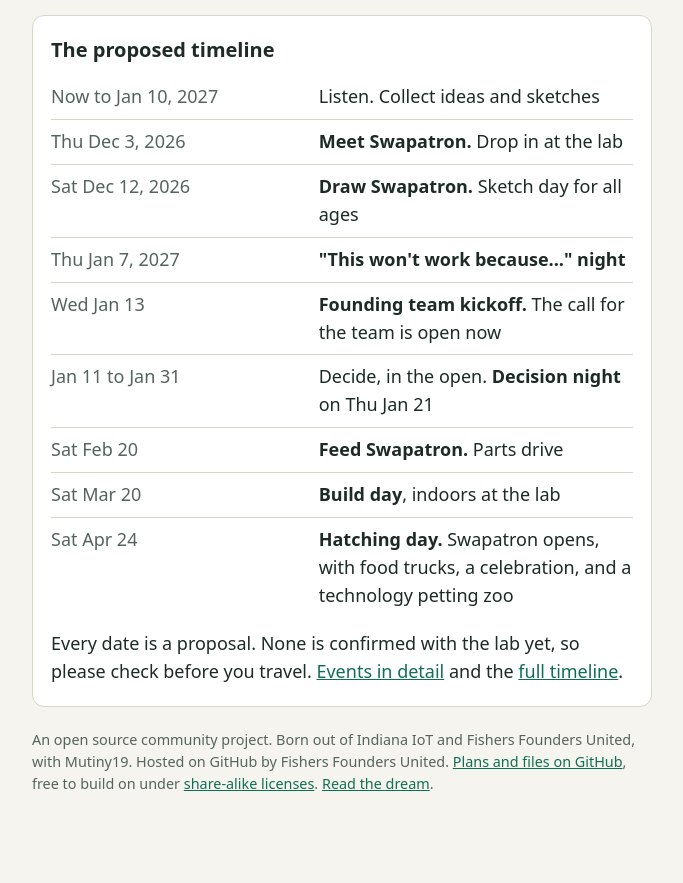
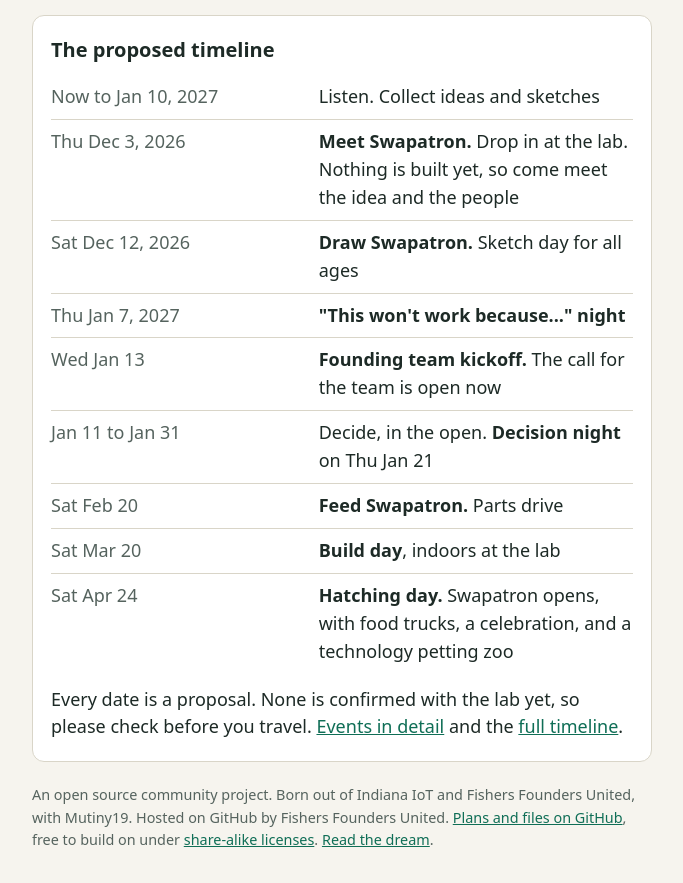
Before and after one commit to Badarado1998/Swapatron5000, a plain HTML site: page index.html in a window 1280 px wide. Shown: the part 2799-3682 px from the top of the page, without its empty margins (298-981 px from the left). Before the commit the page ends 3654 px from the top, so only its background shows below. Drawn offline with Linux system fonts and the light colour scheme.

Commit message:
Say plainly that nothing is built for the Dec 3 drop-in
Co-Authored-By: Claude Sonnet 5.5 <noreply@anthropic.com>
Claude-Session: https://claude.ai/code/session_01EjW4fMZqNJpCpFvE8avVg6

```diff
--- a/index.html
+++ b/index.html
@@ -155,7 +155,7 @@
     <h2>The proposed timeline</h2>
     <table>
       <tr><td>Now to Jan 10, 2027</td><td>Listen. Collect ideas and sketches</td></tr>
-      <tr><td>Thu Dec 3, 2026</td><td><strong>Meet Swapatron.</strong> Drop in at the lab</td></tr>
+      <tr><td>Thu Dec 3, 2026</td><td><strong>Meet Swapatron.</strong> Drop in at the lab. Nothing is built yet, so come meet the idea and the people</td></tr>
       <tr><td>Sat Dec 12, 2026</td><td><strong>Draw Swapatron.</strong> Sketch day for all ages</td></tr>
       <tr><td>Thu Jan 7, 2027</td><td><strong>"This won't work because..." night</strong></td></tr>
       <tr><td>Wed Jan 13</td><td><strong>Founding team kickoff.</strong> The call for the team is open now</td></tr>
```
Also changed, not shown: 5 other files.
